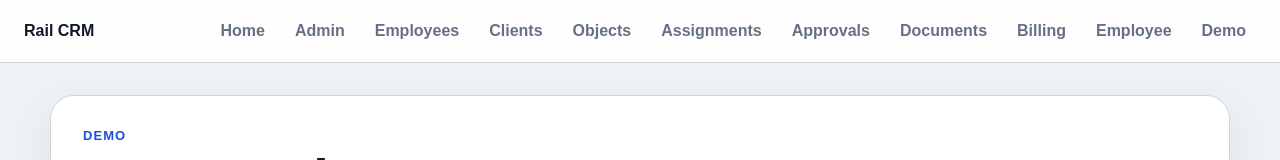
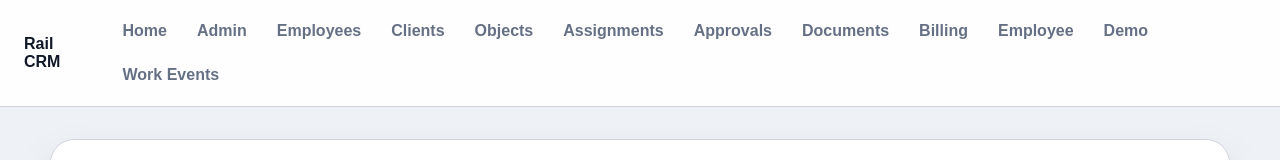
Before and after one commit to Webartdp/rail-crm-platform, a Next.js app in the folder frontend/: page /demo in a window 1280 px wide. Shown: the top 160 px of the page. Built offline with nearby package versions, Linux system fonts and the light colour scheme; no server answers.

Commit message:
Add work events page to navigation

```diff
--- a/frontend/app/components/MainNav.tsx
+++ b/frontend/app/components/MainNav.tsx
@@ -10,6 +10,7 @@ const navItems = [
   ['/billing', 'Billing'],
   ['/employee', 'Employee'],
   ['/demo', 'Demo'],
+  ['/work-events', 'Work Events'],
 ];
 
 export default function MainNav() {
```
